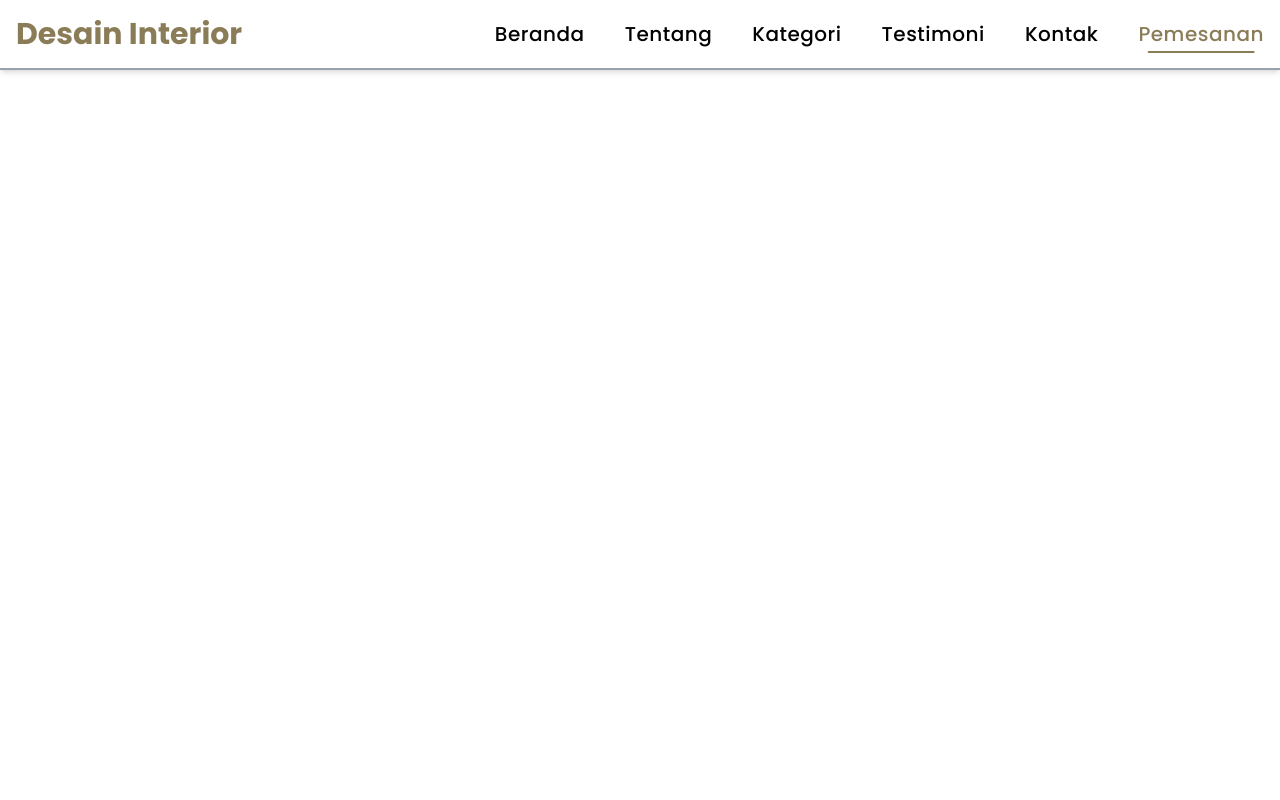
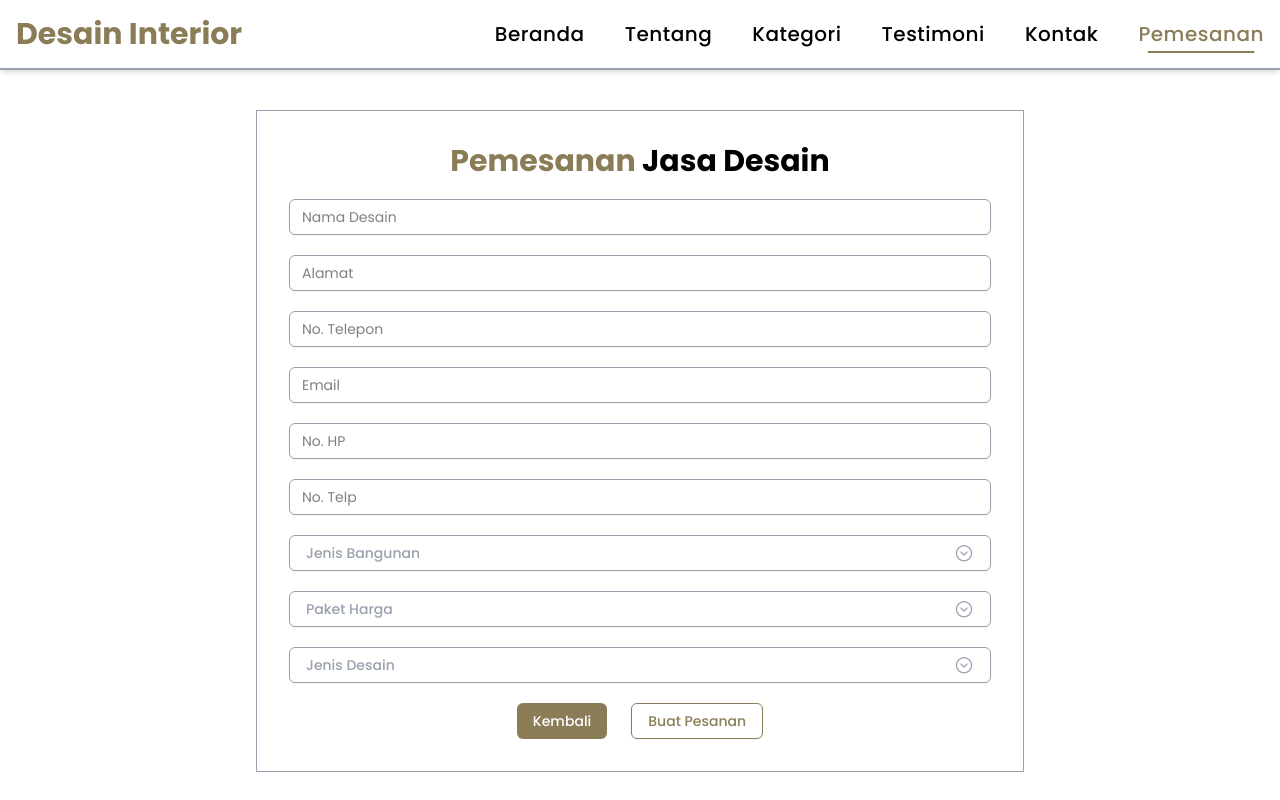
Before and after one commit to IrhamIzza/Web_Desain_Interior, a React (Vite) app: page /pemesanan/detail_pemesanan in a window 1280 px wide. Built offline with nearby package versions, Linux system fonts and the light colour scheme; what tailwindcss-animated would draw is missing.

Commit message:
add detail pemesanan

```diff
--- a/src/App.jsx
+++ b/src/App.jsx
@@ -3,6 +3,8 @@ import { Route, Routes } from "react-router-dom";
 import Home from "./pages/Home";
 import Kategori from "./pages/Kategori";
 import Pemesanan from "./pages/Pemesanan";
+import DetailPemesanan from "./pages/DetailPemesanan";
+import Pembayaran from "./pages/Pembayaran";
 
 function App() {
   return (
@@ -13,6 +15,8 @@ function App() {
         <Route path="/" element={<Home />} />
         <Route path="/kategori" element={<Kategori />} />
         <Route path="/pemesanan" element={<Pemesanan />} />
+        <Route path="/pemesanan/detail_pemesanan" element={<DetailPemesanan />} />
+        <Route path="/pemesanan/pembayaran" element={<Pembayaran />} />
       </Routes>
     </>
   );
--- /dev/null
+++ b/src/components/DropdownPemesanan.jsx
@@ -0,0 +1,42 @@
+import { Button } from "@/components/ui/button";
+import {
+  DropdownMenu,
+  DropdownMenuContent,
+  DropdownMenuGroup,
+  DropdownMenuItem,
+  DropdownMenuTrigger,
+} from "@/components/ui/dropdown-menu";
+
+
+export default function DropdownPemesanan({ value,onChange, placeholder, items = [] }) {
+  return (
+    <div className="flex gap-6 items-center w-full">
+      <DropdownMenu>
+        <DropdownMenuTrigger asChild>
+          <Button
+            variant="outline"
+              className={`flex justify-between items-center w-full ${
+                value ? "text-black border-gray-400" : "text-gray-400"
+              }`}
+          >
+            {value || placeholder}
+            <i className="ph ph-duotone ph-caret-circle-down text-xl"></i>
+          </Button>
+        </DropdownMenuTrigger>
+
+        <DropdownMenuContent className="w-[var(--radix-dropdown-menu-trigger-width)] bg-white">
+          <DropdownMenuGroup>
+            {items.map((item) => (
+              <DropdownMenuItem
+                key={item}
+                onSelect={() => onChange(item)}
+              >
+                {item}
+              </DropdownMenuItem>
+            ))}
+          </DropdownMenuGroup>
+        </DropdownMenuContent>
+      </DropdownMenu>
+    </div>
+  );
+}
--- /dev/null
+++ b/src/pages/DetailPemesanan.jsx
@@ -0,0 +1,70 @@
+import React, { useState } from "react";
+import { Input } from "@/components/ui/input";
+import { Button } from "@/components/ui/button";
+import { Link } from "react-router-dom";
+import DropdownPemesanan from "@/components/DropdownPemesanan";
+
+// Data dropdown
+const jenisBangunan = ["Rumah", "Coffee Shop", "Klinik Kecantikan"];
+const jenisPaketHarga = ["Paket 5 juta", "Paket 10 juta", "Paket 20 juta"];
+const jenisDesain = [
+  "Minimalis",
+  "Skandinavia",
+  "Industrial",
+  "Modern",
+  "Kontemporer",
+  "Bohemian",
+];
+
+export default function DetailPemesanan() {
+  // State terpisah untuk tiap dropdown
+  const [bangunan, setBangunan] = useState("");
+  const [paket, setPaket] = useState("");
+  const [desain, setDesain] = useState("");
+
+  return (
+    <div className="gap-10 px-64 pt-10">
+      <div className="flex flex-col border py-8 px-8 gap-5 border-gray-400 text-center">
+        <h1 className="text-3xl font-bold text-gold">
+          Pemesanan <span className="text-black">Jasa Desain</span>
+        </h1>
+        <Input type="text" placeholder="Nama Desain" className="w-full border-gray-400" />
+        <Input type="text" placeholder="Alamat" className="w-full border-gray-400" />
+        <Input type="text" placeholder="No. Telepon" className="w-full border-gray-400" />
+        <Input type="text" placeholder="Email" className="w-full border-gray-400" />
+        <Input type="text" placeholder="No. HP" className="w-full border-gray-400" />
+        <Input type="text" placeholder="No. Telp" className="w-full border-gray-400" />
+
+        {/* Dropdown */}
+        <DropdownPemesanan
+          value={bangunan}
+          onChange={setBangunan}
+          placeholder="Jenis Bangunan"
+          items={jenisBangunan}
+        />
+
+        <DropdownPemesanan
+          value={paket}
+          onChange={setPaket}
+          placeholder="Paket Harga"
+          items={jenisPaketHarga}
+        />
+
+        <DropdownPemesanan
+          value={desain}
+          onChange={setDesain}
+          placeholder="Jenis Desain"
+          items={jenisDesain}
+        />
+
+        {/* Buttons */}
+        <div className="flex justify-center gap-6">
+          <Button className="text-white">Kembali</Button>
+          <Link to="/pemesanan/pembayaran">
+            <Button variant="outline">Buat Pesanan</Button>
+          </Link>
+        </div>
+      </div>
+    </div>
+  );
+}
```
